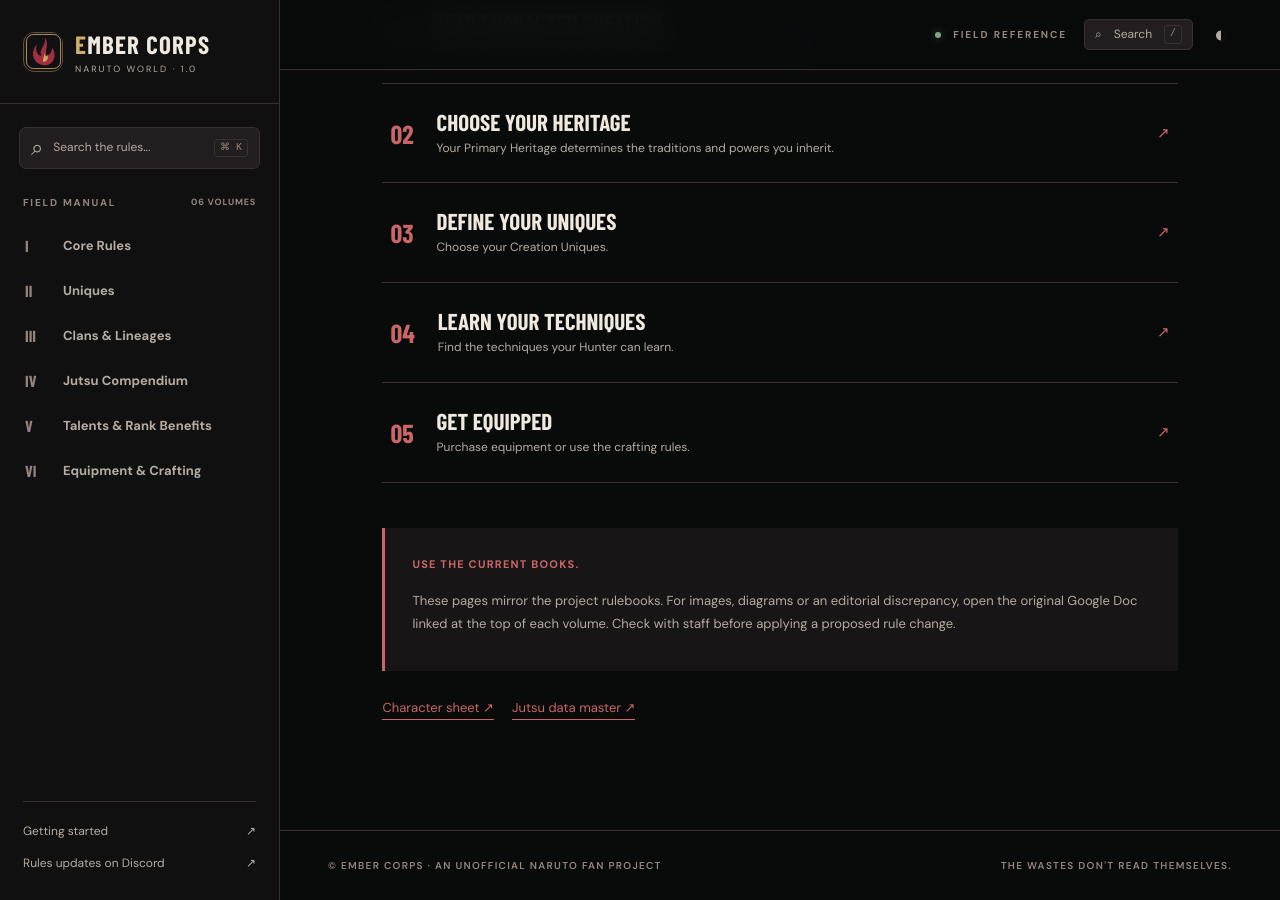
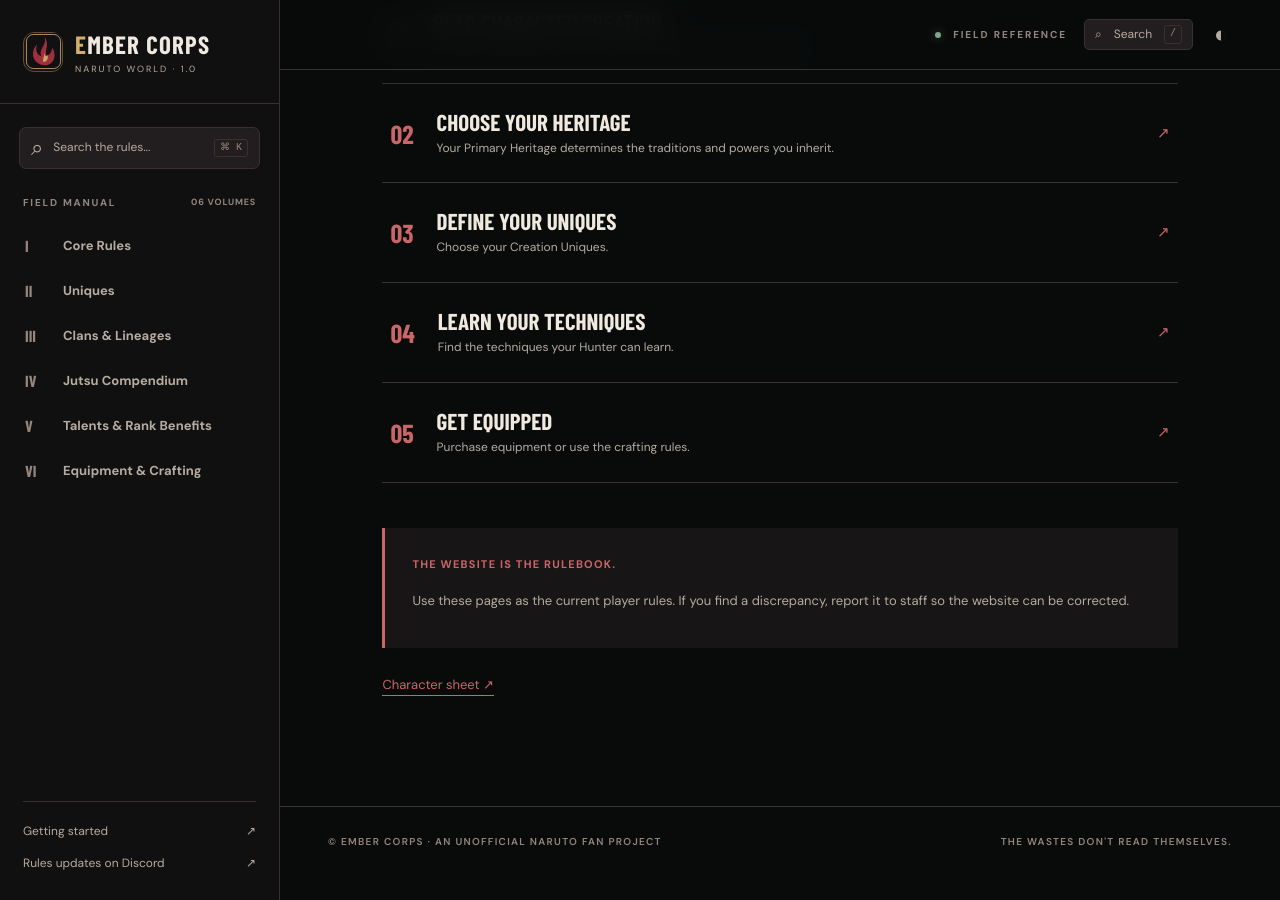
Before and after one commit to EvilbAz/NarutoWorld---The-Ember-Corps, a Jekyll site: the page built from start.md, in a window 1280 px wide and 900 px high, scrolled down 582 px. Built offline with Jekyll 4.4.1, drawn with Linux system fonts in a browser that asks for light colours; some web fonts are replaced; after the commit the page ends 1458 px from its top, so only the background shows below that.

Commit message:
Correct character creation and make website the rulebook

```diff
--- a/start.md
+++ b/start.md
@@ -6,6 +6,6 @@ permalink: /start/
 <div class="simple-page"><div class="eyebrow">NEW RECRUIT / FIELD ORIENTATION</div><h1>WELCOME TO<br><span>HAVEN EMBER.</span></h1><p class="lead">Beyond Haven Ember, the Bloom has left dangerous territory and plenty worth recovering. The Corps sends Hunters into the Wastes to bring something back.</p>
 <h2>BUILD YOUR HUNTER</h2>
 <div class="start-steps"><a href="{{ '/rules/core/#character-creation' | relative_url }}"><span>01</span><div><strong>READ CHARACTER CREATION</strong><small>Attributes, starting XP, skills and the rules every new Hunter needs.</small></div><span>↗</span></a><a href="{{ '/rules/clans/' | relative_url }}"><span>02</span><div><strong>CHOOSE YOUR HERITAGE</strong><small>Your Primary Heritage determines the traditions and powers you inherit.</small></div><span>↗</span></a><a href="{{ '/rules/uniques/' | relative_url }}"><span>03</span><div><strong>DEFINE YOUR UNIQUES</strong><small>Choose your Creation Uniques.</small></div><span>↗</span></a><a href="{{ '/rules/jutsu/' | relative_url }}"><span>04</span><div><strong>LEARN YOUR TECHNIQUES</strong><small>Find the techniques your Hunter can learn.</small></div><span>↗</span></a><a href="{{ '/rules/equipment/' | relative_url }}"><span>05</span><div><strong>GET EQUIPPED</strong><small>Purchase equipment or use the crafting rules.</small></div><span>↗</span></a></div>
-<div class="note-box"><strong>USE THE CURRENT BOOKS.</strong><p>These pages mirror the project rulebooks. For images, diagrams or an editorial discrepancy, open the original Google Doc linked at the top of each volume. Check with staff before applying a proposed rule change.</p></div>
-<div class="external-resources"><a href="https://docs.google.com/spreadsheets/d/1JUl_Dk76RWStPWmWN40mYhrzSiZE-TJBj4RKNIWAM9s/edit" target="_blank" rel="noopener">Character sheet ↗</a><a href="https://docs.google.com/spreadsheets/d/1aJ74w1M3k7k5errBs6-kxMH7dDrTeONJQG-s7ohouMc/edit" target="_blank" rel="noopener">Jutsu data master ↗</a></div>
+<div class="note-box"><strong>THE WEBSITE IS THE RULEBOOK.</strong><p>Use these pages as the current player rules. If you find a discrepancy, report it to staff so the website can be corrected.</p></div>
+<div class="external-resources"><a href="https://docs.google.com/spreadsheets/d/1JUl_Dk76RWStPWmWN40mYhrzSiZE-TJBj4RKNIWAM9s/edit" target="_blank" rel="noopener">Character sheet ↗</a></div>
 </div>
```
